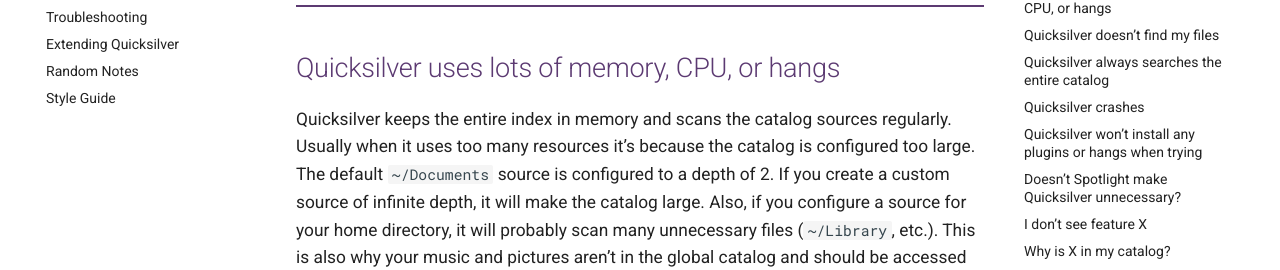
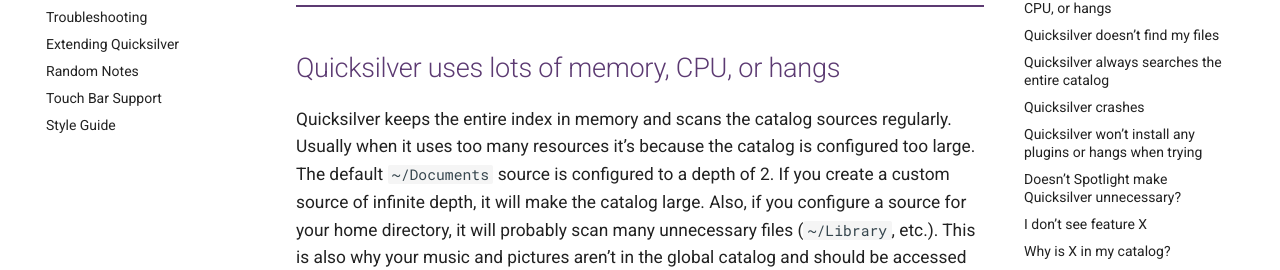
Before and after one commit to quicksilver/manual, an MkDocs documentation site: the page built from docs/appendix/FAQ.md, in a window 1280 px wide. Shown: the part 196-466 px from the top of the page. Built offline with MkDocs 1.6.1 and Material for MkDocs 9.7.7, drawn with Linux system fonts in a browser that asks for light colours; comment, search, counter and statistics services are not loaded.

Commit message:
Fix broken links + tidy ups

```diff
--- a/docs/appendix/FAQ.md
+++ b/docs/appendix/FAQ.md
@@ -118,7 +118,7 @@
 typing it in, then hitting <kbd>⎋</kbd>), then using the `Add To Catalog`
 action:
 
-![Adding a Symlink to the Catalog](images/add_symlink_to_catalog.png)
+![Adding a Symlink to the Catalog](../images/add_symlink_to_catalog.png)
 
 Please note that currently Quicksilver will not index the contents of a
 symlinked directory, though it will index the content of a directory that is
--- a/mkdocs.yml
+++ b/mkdocs.yml
@@ -34,7 +34,7 @@
     - Examples:
       - Example Triggers: features/triggers/examples.md
       - More Trigger Ideas: features/triggers/more-examples.md
-  - Using the Mouse: features/Using the Mouse.md
+  - Using the Mouse: features/using-the-mouse.md
   - Clipboard and Shelf: features/Clipboard and Shelf.md
   - Note Taking Applications: features/Note Taking Applications.md
   - Images: features/Images.md
@@ -107,8 +107,6 @@
   - General: preferences/general.md
   - Catalog: preferences/catalog.md
   - Triggers: preferences/triggers.md
-  - Using the Mouse: preferences/using-the-mouse.md
-  - Touch Bar Support: preferences/touch-bar-support.md
   - Plugins: preferences/plugins.md
 - Appendix:
   - appendix/index.md
@@ -116,6 +114,7 @@
   - Troubleshooting: appendix/Troubleshooting.md
   - Extending Quicksilver: appendix/Extending Quicksilver.md
   - Random Notes: appendix/Random Notes.md
+  - Touch Bar Support: appendix/touch-bar-support.md
   - Style Guide: appendix/Style Guide.md
 plugins:
 - git-committers:
```
Also changed, not shown: docs/features/triggers/examples.md (+2 -2 lines), docs/getting-started/concepts-and-terminology.md (+1 -1 lines), docs/appendix/touch-bar-support.md (renamed from docs/preferences/touch-bar-support.md).
